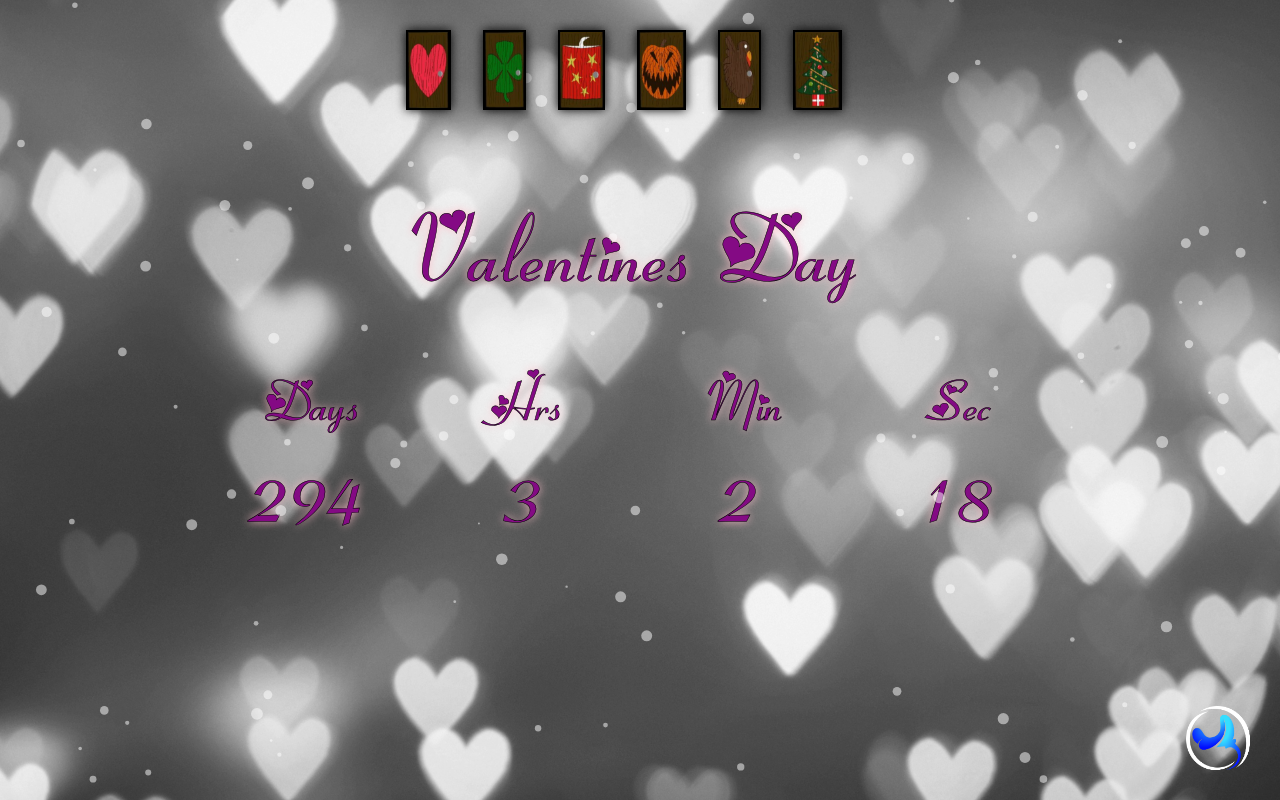
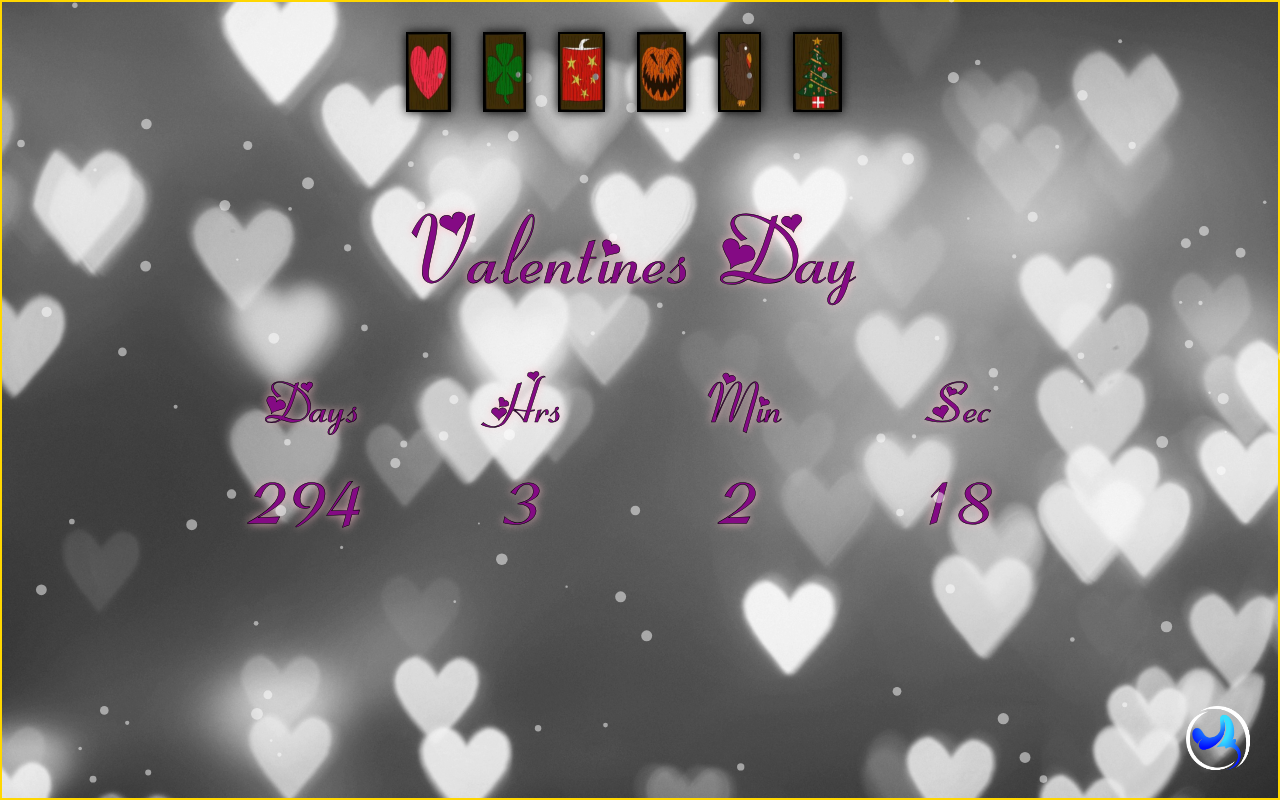
Before and after one commit to barbedStingray/holiday-particles, a React (Create React App) app: page / in a window 1280 px wide. Built offline with nearby package versions, Linux system fonts and the light colour scheme.

Commit message:
overscroll

```diff
--- a/src/App.css
+++ b/src/App.css
@@ -48,12 +48,16 @@
 
 .holidayParticles {
   /* background-color: black; */
+  border: 2px solid gold;
   /* position: relative; */
   width: 100dvw;
   height: 100dvh;
   display: flex;
   flex-flow: column nowrap;
   color: white;
+  overflow: hidden;
+  overscroll-behavior: none;
+
 }
 
 .Christmas,
```
